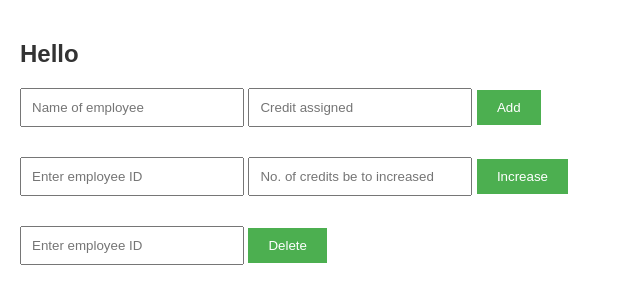
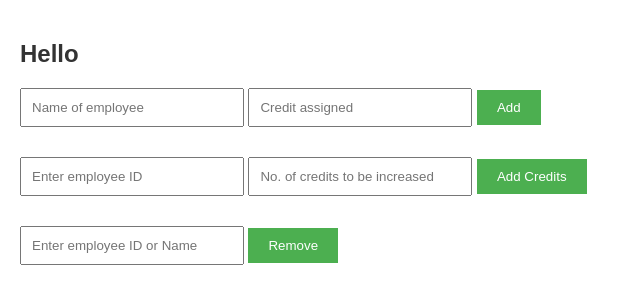
Before and after one commit to Vikas-Singh-10/OOPS-Concepts-JS, a plain HTML site: page protoype.html in a window 1280 px wide. Shown: the whole page, without its empty margins (0-640 px from the left). Drawn offline with Linux system fonts and the light colour scheme.

Commit message:
updated html page

```diff
--- a/protoype.html
+++ b/protoype.html
@@ -49,12 +49,12 @@
     </form>
     <form id="increaseCredit">
         <input id="employeeID" type="number" placeholder="Enter employee ID" />
-        <input id="credits" type="number" placeholder="No. of credits be to increased"/>
-        <button>Increase</button>
+        <input id="credits" type="number" placeholder="No. of credits to be increased"/>
+        <button>Add Credits</button>
     </form>
     <form id="deleteForm">
-        <input id="employeeNameOrID" type="text" placeholder="Enter employee ID" />
-        <button>Delete</button>
+        <input id="employeeNameOrID" type="text" placeholder="Enter employee ID or Name" />
+        <button>Remove</button>
     </form>
 
     <script src="protoypes.js"></script>
```
